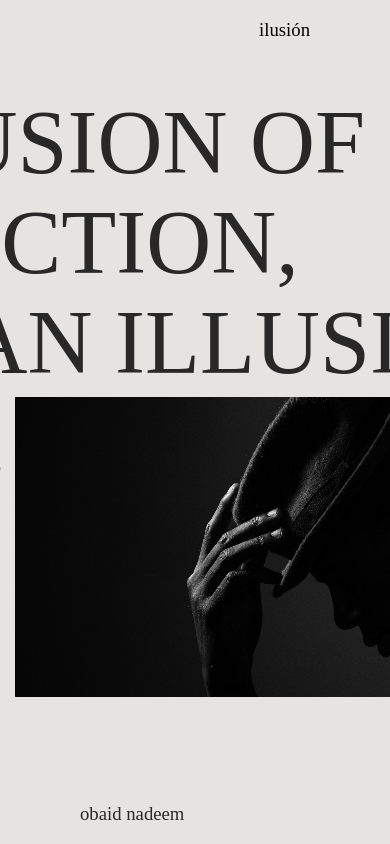
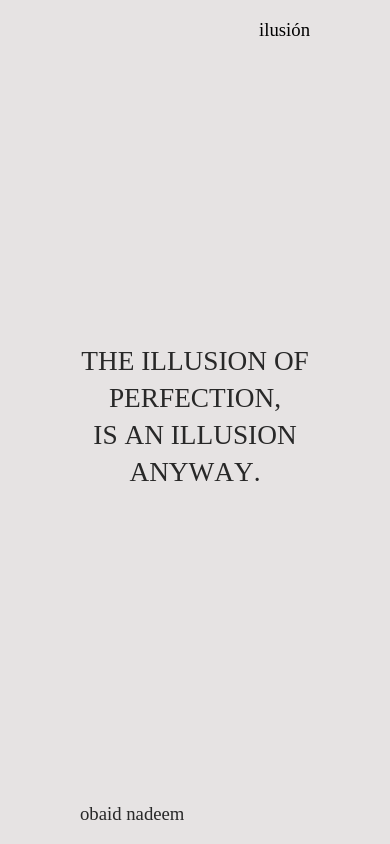
Before and after one commit to ObaidNadeem/Stagger-Text-Reveal-Animation-CSS, a React app: page / in a window 390 px wide. Built offline with nearby package versions, Linux system fonts and the light colour scheme; a web font is replaced by a local one.

Commit message:
responsive

```diff
--- a/examples/src/index.js
+++ b/examples/src/index.js
@@ -29,14 +29,15 @@ const App = () => {
                             text={"THE ILLUSION OF"}
                             fontFamily={"'Antic Didone', serif"}
                             fontWeight={"lighter"}
-                            fontSize={90}
+                            fontSize={7}
                             duration={0.9}
                             // stagger={10}
                             //   direction={"down"}
                             // reverse={true}
-                            // triggerAfter={2}
+                            triggerAfter={0.5}
+                            unit={"vw"}
                             // wordSpacing={200}
-                            width={850}
+                            // width={850}
                         //   height={100}
                         />
                     </div>
@@ -45,11 +46,12 @@ const App = () => {
                             text={"PERFECTION,"}
                             fontFamily={"'Antic Didone', serif"}
                             fontWeight={"10"}
-                            fontSize={90}
-                            width={900}
+                            fontSize={7}
+                            // width={900}
                             duration={0.9}
-                            triggerAfter={0.2}
-                        //   height={100}
+                            triggerAfter={0.6}
+                            unit={"vw"}
+                            //   height={100}
                         />
                     </div>
                     <div className="stagger">
@@ -57,10 +59,11 @@ const App = () => {
                             text={"IS AN ILLUSION"}
                             fontFamily={"'Antic Didone', serif"}
                             fontWeight={"10"}
-                            fontSize={90}
+                            fontSize={7}
                             duration={0.9}
-                            triggerAfter={0.4}
-                        //   height={100}
+                            triggerAfter={0.7}
+                            unit={"vw"}
+                            //   height={100}
 
                         />
                     </div>
@@ -70,21 +73,22 @@ const App = () => {
                                 text={"ANYWAY."}
                                 fontFamily={"'Antic Didone', serif"}
                                 fontWeight={"10"}
-                                fontSize={90}
+                                fontSize={7}
                                 duration={0.9}
-                                width={450}
-                                triggerAfter={0.4}
-                            // height={100}
+                                // width={450}
+                            triggerAfter={0.9}
+                            unit={"vw"}
+                                // height={100}
                             // direction={"down"}
                             />
                         </div>
-                        <div className="image-main-container">
+                        {/* <div className="image-main-container">
                             <div className="image-container">
                                 <div className="image">
                                     <img src={image} />
                                 </div>
                             </div>
-                        </div>
+                        </div> */}
                     </div>
                     <a
                         href="https://obaidnadeem.surge.sh"
--- a/examples/src/style.css
+++ b/examples/src/style.css
@@ -50,7 +50,7 @@ body{
     width: 600px;
     height: 350px;
     transform: scale(1.5);
-    animation: imageScale 1.4s ease-out forwards 0.2s;
+    animation: imageScale 1.4s ease-out forwards;
 }
 
 .image img{
--- a/package.json
+++ b/package.json
@@ -1,7 +1,7 @@
 {
   "name": "stagger-text-reveal-animation",
   "version": "0.0.2",
-  "description": "Stagger Text Reveal Animation is a component for React Js that allow you to apply staggering effect to your text. Just pass your text as a prop. ",
+  "description": "Stagger Text Reveal Animation is a component for React Js that allow you to apply staggering effect to your text. Just pass your text as a prop. The component is fully customizable and responsive.",
   "main": "dist/index.js",
   "typings": "./types/stagger-text-reveal-animation/stagger-text-reveal-animation.d.ts",
   "homepage": "https://obaidnadeem.github.io/Stagger-Text-Reveal-Animation-CSS/",
--- a/src/index.js
+++ b/src/index.js
@@ -14,7 +14,6 @@ const StaggerText = (props) => {
         } else {
             array.push([text[i]])
         }
-
     }
 
     useEffect(() => {
@@ -26,8 +25,9 @@ const StaggerText = (props) => {
     return (
         <div className="stagger-animation-text"
             style={{
-                height: `${props.height == 0 || props.height == null ? props.fontSize == 0 || props.fontSize == null ? 48 : props.fontSize : props.height}px`,
-                width: `${props.width == 0 || props.width == null ? props.fontSize == 0 || props.fontSize == null ? 48 * array.length : props.fontSize * array.length : props.width}px`
+                height: `${(props.height == 0 || props.height == null ? props.fontSize == 0 || props.fontSize == null ? 48 : props.fontSize : props.height)}${props.unit == null || props.unit == "" ? "px" : props.unit}`,
+                // width: `${props.width == 0 || props.width == null ? props.fontSize == 0 || props.fontSize == null ? 48 * array.length : props.fontSize * array.length : props.width}${props.unit == null || props.unit == "" ? "px" : props.unit}`
+                width: `${props.width == 0 || props.width == null ? "" : props.width}${props.unit == null || props.unit == "" ? "px" : props.unit}`
             }}
         >
             {
@@ -38,17 +38,16 @@ const StaggerText = (props) => {
                                 transform:
                                     props.reverse == null || props.reverse == "" || props.reverse == false || props.reverse !== true ?
                                         animate ?
-                                            "translateY(0px)" :
-                                            `translateY(${props.direction == null || props.direction == "" || props.direction !== "down" ?
+                                            `translateY(0${props.unit == null || props.unit == "" ? "px" : props.unit})` : `translateY(${props.direction == null || props.direction == "" || props.direction !== "down" ?
                                                 props.fontSize == null || props.fontSize == 0 ? 48 : props.fontSize
                                                 : props.fontSize == null || props.fontSize == 0 ? -48 : -props.fontSize
-                                            }px)`
+                                            }${props.unit == null || props.unit == "" ? "px" : props.unit})`
                                         :
                                         animate ?
                                             `translateY(${props.direction == null || props.direction == "" || props.direction !== "down" ?
                                                 props.fontSize == null || props.fontSize == 0 ? -48 : -props.fontSize
                                                 : props.fontSize == null || props.fontSize == 0 ? 48 : props.fontSize
-                                            }px)` : "translateY(0px)"
+                                            }${props.unit == null || props.unit == "" ? "px" : props.unit})` : `translateY(0${props.unit == null || props.unit == "" ? "px" : props.unit})`
                                 ,
 
                                 transitionDelay: `${((props.duration == null || props.duration == 0 ? 0.7 : props.duration) / (props.stagger == null || props.stagger == 0 ? 60 : props.stagger)) * i}s`,
@@ -56,14 +55,14 @@ const StaggerText = (props) => {
                                 transitionTimingFunction: "ease-in-out",
                                 transitionProperty: "transform",
                                 color: `${props.color == "" || props.color == null ? "#282828" : props.color}`,
-                                fontSize: `${props.fontSize == 0 || props.fontSize == null ? 48 : props.fontSize}px`,
+                                fontSize: `${props.fontSize == 0 || props.fontSize == null ? 48 : props.fontSize}${props.unit == null || props.unit == "" ? "px" : props.unit}`,
                                 fontWeight: `${props.color == "" || props.fontWeight == null ? "bold" : props.fontWeight}`,
                                 fontFamily: `${props.fontFamily == "" || props.fontFamily == null ? "" : props.fontFamily}`
                             }}
                             className="stagger-animation-character"
                         >
                             {
-                                item == "&nbsp;" ? <h1 key={i} style={{ fontSize: `${props.wordSpacing == null || props.wordSpacing == 0 ? props.fontSize == 0 || props.fontSize == null ? 48 : props.fontSize : props.wordSpacing}px` }} >&nbsp;</h1> : item
+                                item == "&nbsp;" ? <p key={i} style={{ fontSize: `${props.wordSpacing == null || props.wordSpacing == 0 ? props.fontSize == 0 || props.fontSize == null ? 48 : props.fontSize : props.wordSpacing}${props.unit == null || props.unit == "" ? "px" : props.unit}` }} >&nbsp;</p> : item
                             }
                         </h1>
                     )
--- a/webpack.config.js
+++ b/webpack.config.js
@@ -8,7 +8,7 @@ module.exports = {
     entry: path.join(__dirname, "./examples/src/index.js"),
     output: {
         path: path.join(__dirname, "examples/dist"),
-        filename: "bundle.js"
+        filename: "index.js"
     },
     module: {
         rules: [
```
Also changed, not shown: README.md, examples/dist/bundle.js (deleted), examples/dist/index.html, examples/dist/index.js (added), examples/dist/index.js.LICENSE.txt (renamed from examples/dist/bundle.js.LICENSE.txt).
